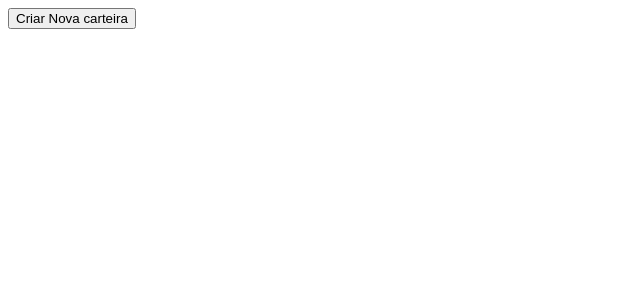
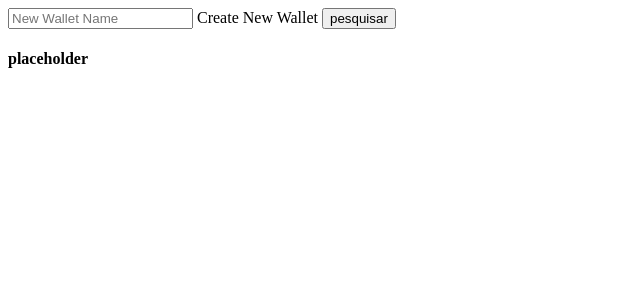
Before and after one commit to SamuelV1/My-Stash, a React (Create React App) app: page / in a window 1280 px wide. Shown: the top 300 px of the page, without its empty margins (0-640 px from the left). Built offline with nearby package versions, Linux system fonts and the light colour scheme.

Commit message:
main page almost done

```diff
--- a/src/pages/App.tsx
+++ b/src/pages/App.tsx
@@ -5,14 +5,27 @@ interface collection {
   WalletName: string,
   coins: object,
 }
+const initialwallet = {
+WalletName: "placeholder",
+coins: {}
+}
 
 function App() {
-  const [localWallet, setlocal] = useState<collection[]>()
+  const [localWallet, setlocal] = useState<collection[]>([initialwallet])
 
-  async function createWallet() {
+  const [walletName, setWallet] = useState()
+  async function createWallet(e: React.SyntheticEvent) {
+
+    e.preventDefault()
+
+    const target = e.target as typeof e.target & {
+          wallet: { value: string };
+          };
+        const newWalletName = target.wallet.value
+
 
     let data = [{
-      WalletName: "mining233",
+      WalletName: newWalletName,
       coins: {
         bitcoin: "preço",
         etherun: "preço"
@@ -22,11 +35,12 @@ function App() {
 
     if (localWallet) {
      let walletArray = localWallet.concat(data)
-      localforage.setItem('stashWallet', walletArray)
-    } else console.log("não sei bixo")
+     await localforage.setItem('stashWallet', walletArray)
+      setlocal(walletArray)
+      console.log("novac arteira criada: ", walletArray)
+    } else localforage.setItem('stashWallet', [data])
+  }
 
-
-  }
   useEffect(() => {
     async function start() {
       const StoreData = await localforage.getItem<collection[]>('stashWallet')
@@ -43,9 +57,23 @@ function App() {
 
   return (
     <div className="App">
-      <button onClick={createWallet}>Criar Nova carteira</button>
+      <form onSubmit={createWallet}>
+    		<input
+    		required
+    		placeholder='New Wallet Name'
+    		type='text'
+    		name='wallet'
 
-      <div> </div>
+    		/>
+    		<label htmlFor='wallet'> Create New Wallet </label>
+		<input
+		type='submit'
+		value='pesquisar'
+		/>
+    	</form>
+      <div>{localWallet.length >= 1 ? (localWallet.map((file: collection, idx) => (
+                           <h4 key={idx}>{file.WalletName}</h4>
+                        ))) :  <h2>Não achamos nada</h2>} </div>
     </div>
   );
 }
```
